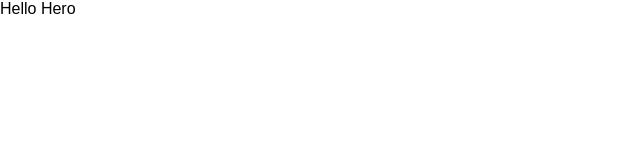
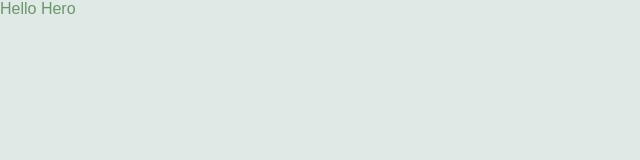
Before and after one commit to eliseofferman/Un-pickyplants, a React app in the folder Frontend/: page / in a window 1280 px wide. Shown: the whole page, without its empty margins (0-640 px from the left). Built offline with nearby package versions, Linux system fonts and the light colour scheme.

Commit message:
added color

```diff
--- a/Frontend/src/index.css
+++ b/Frontend/src/index.css
@@ -6,4 +6,8 @@ body {
   margin: 0;
   padding: 0;
   font-family: sans-serif;
+  background-color: #dfe9e5;
+  /* color: white; */
+  /* text-shadow: gray 0px 0px 3px; */
+  color: #6d946d;
 }
```
